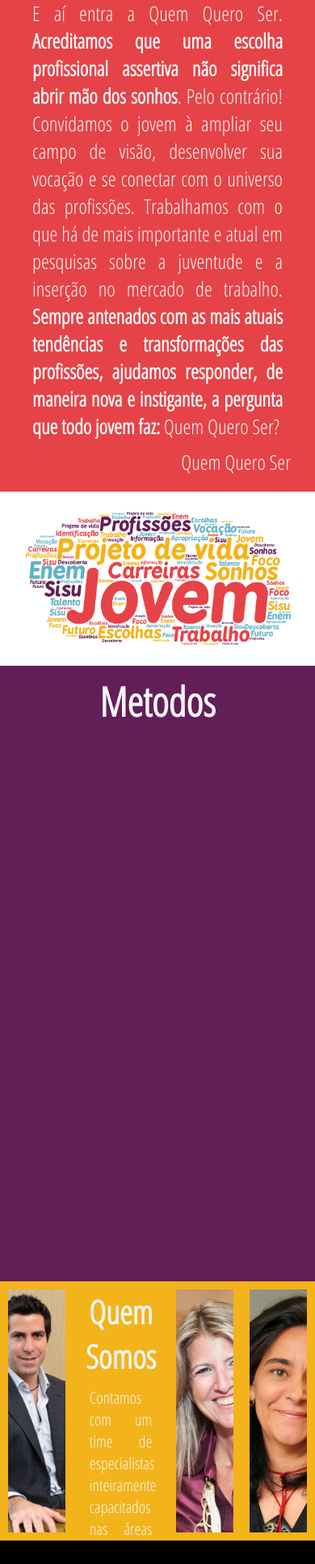
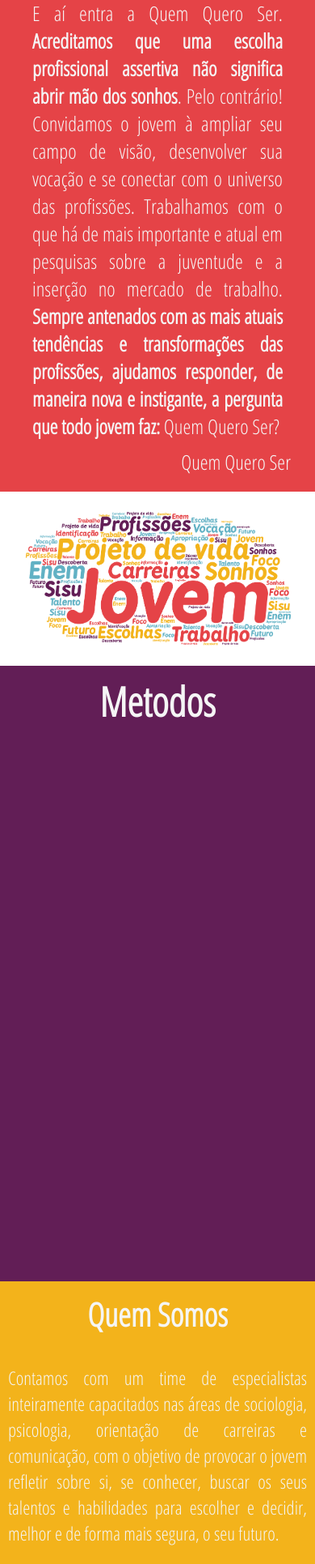
Before and after one commit to TheMarini/Quem-Quero-Ser, a PHP site: page / in a window 390 px wide; the page is wider, and only the part inside the window is pictured. Shown: the part 1788-3719 px from the top of that part at 81% size. Run offline with PHP 8.4, Linux system fonts and the light colour scheme; grey boxes are pictures that could not be loaded.

Commit message:
Quem Somos (responsive)

```diff
--- a/css/style.css
+++ b/css/style.css
@@ -307,17 +307,69 @@ svg {
 
 /*------------EQUIPE-----------------*/
 
+@media (min-width: 1100px) {
+    #Equipe>div {
+        display: flex;
+        width: 50%;
+    }
+    .membro {
+        width: 50%;
+        margin: 1%;
+        min-height: 300px;
+    }
+    .membro_infos {
+        opacity: 0
+    }
+}
+
+@media (max-width: 1100px) {
+    #Equipe {
+        padding: 0%;
+    }
+    #Equipe>div {
+        width: 50%;
+    }
+    #equipe_first {
+        display: flex;
+        flex-flow: column-reverse;
+    }
+    .membro {
+        width: 100%;
+        height: 350px;
+    }
+    .membro_infos {
+        opacity: 0
+    }
+}
+
+@media (max-width: 640px) {
+    #Equipe {
+        flex-flow: column
+    }
+    #Equipe>div {
+        width: 100%;
+    }
+    #equipe_infos {
+        height: 350px
+    }
+    .membro {
+        height: 350px;
+    }
+    .membro_infos {
+        opacity: 0.8
+    }
+}
+
 #Equipe {
     background-color: #f3b31b;
-    display: flex;
-    justify-content: center;
+    display: flex
 }
 
 #equipe_infos {
     color: whitesmoke;
     display: flex;
     flex-flow: column;
-    justify-content: space-between
+    justify-content: space-around
 }
 
 #equipe_infos>h1 {
@@ -326,19 +378,19 @@ svg {
 }
 
 #equipe_infos>p {
-    font-size: 2em;
+    font-size: 2.3em;
     text-align: justify;
+    box-sizing: content-box;
     padding: 10px;
-    box-sizing: content-box
 }
 
 .membro {
-    width: 25%;
-    height: 300px;
-    transition: all 0.7s ease;
+    transition: opacity 0.7s ease;
     position: relative;
+}
 
-    margin: 10px;
+.membro:last-child {
+    margin-left: 0;
 }
 
 .membro:hover>.membro_infos {
@@ -359,7 +411,6 @@ svg {
     box-sizing: border-box;
     padding: 10px;
     z-index: 2;
-    opacity: 0;
     transition: 1.5s ease, opacity 0.7s ease;
     height: 100%;
     width: 100%;
--- a/index.html
+++ b/index.html
@@ -104,6 +104,7 @@
 
 
         <section id="Equipe">
+            <div id="equipe_first">
                 <div class="membro">
                     <div class="membro_infos">
                         <h2>Albert Deweik</h2>
@@ -118,6 +119,8 @@
                     <h1>Quem Somos</h1>
                     <p>Contamos com um time de especialistas inteiramente capacitados nas áreas de sociologia, psicologia, orientação de carreiras e comunicação, com o objetivo de provocar o jovem refletir sobre si, se conhecer, buscar os seus talentos e habilidades para escolher e decidir, melhor e de forma mais segura, o seu futuro.</p>
                 </div>
+            </div>
+            <div id="equipe_second">
                 <div class="membro">
                     <div class="membro_infos">
                         <h2>Dany Padilla</h2>
@@ -137,6 +140,7 @@
                         </div>
                     </div>
                     <img class="membro_img" src="img/equipe/Joana%20Queiroz.jpg" alt="">
+                </div>
             </div>
         </section>
 
```
Lines whose indentation alone changed are shown as unchanged.
